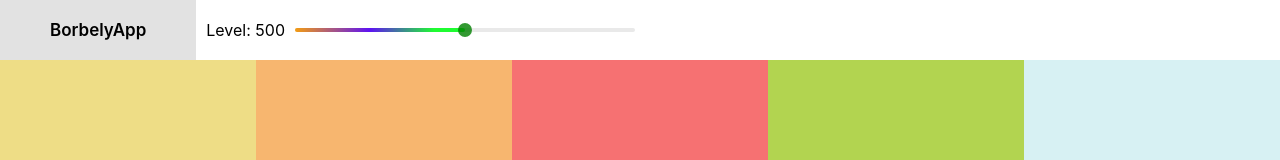
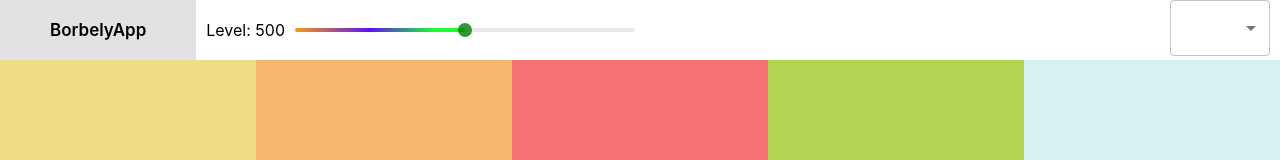
Before and after one commit to MatheusBorbely/color-project-react, a React (Create React App) app: page / in a window 1280 px wide. Shown: the top 160 px of the page. Built offline with nearby package versions, Linux system fonts and the light colour scheme.

Commit message:
Adicionando Select componente dentro do NavBar

```diff
--- a/src/NavBar.css
+++ b/src/NavBar.css
@@ -49,6 +49,9 @@
     border: 2px solid green;
     box-shadow: none;
 }
-.slider-container{
-
+.changeColor-container{
+    margin-right: 10px;
 }
+.MuiInputBase-root{
+    min-width: 100px;
+}
--- a/src/NavBar.js
+++ b/src/NavBar.js
@@ -2,6 +2,12 @@ import { React, Component } from "react";
 import Slider from "rc-slider";
 import "rc-slider/assets/index.css";
 import "./NavBar.css";
+
+import Box from '@mui/material/Box';
+import InputLabel from '@mui/material/InputLabel';
+import MenuItem from '@mui/material/MenuItem';
+import FormControl from '@mui/material/FormControl';
+import Select, { SelectChangeEvent } from '@mui/material/Select';
 
 class NavBar extends Component{
     constructor(props){
@@ -32,7 +38,13 @@ class NavBar extends Component{
                         </div>
                     </div>
                     <div className="changeColor-container">
+                        <Select>
 
+                            <MenuItem value="hex">HEX - #FFFFF</MenuItem>
+                            <MenuItem value="rgb">RGB- rgb(255,255,255)</MenuItem>
+                            <MenuItem value="rgba">RGBA- rgba(255,255,255, 1.0)</MenuItem>
+
+                        </Select>
                     </div>
                 </div>
             </header>
```
